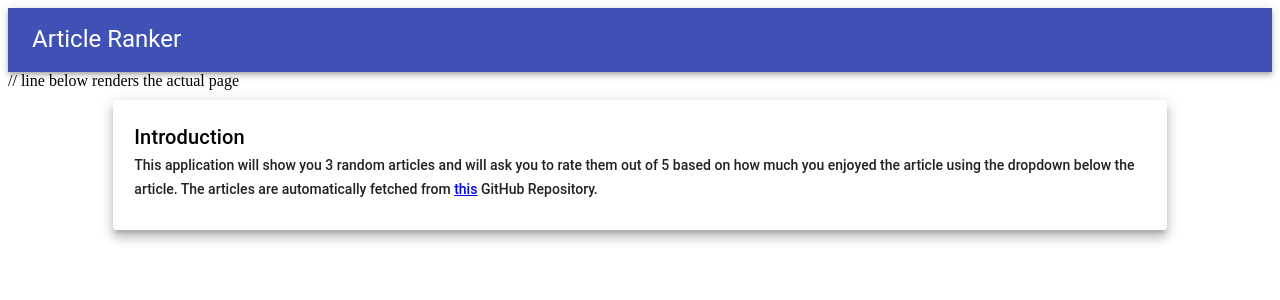
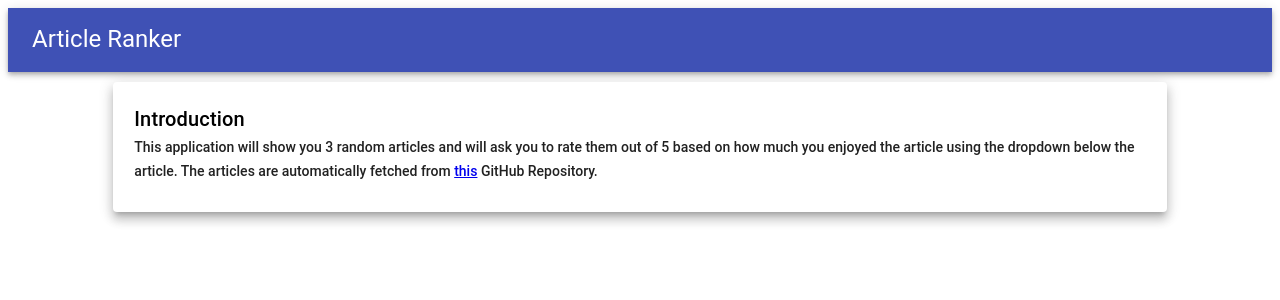
Before and after one commit to zayd62/bbc-news-coding-test, a React (Create React App) app: page / in a window 1280 px wide. Shown: the top 300 px of the page. Built offline with nearby package versions, Linux system fonts and the light colour scheme; no server answers.

Commit message:
added comments to each file

```diff
--- a/src/Components/App.js
+++ b/src/Components/App.js
@@ -8,7 +8,7 @@ class App extends Component{
         return <Fragment>
             {/* the line below renders the header  */}
             <Header title="Article Ranker"/>
-            // line below renders the actual page
+            {/*line below renders the actual page */}
             <Information />
         </Fragment>
     }
--- a/src/Components/Layouts/GridLayout.js
+++ b/src/Components/Layouts/GridLayout.js
@@ -1,6 +1,6 @@
 import React, { Component, Fragment } from 'react'
 import Grid from '@material-ui/core/Grid'
-
+// this creates a grid layout so it is centered on a big screen with white space all around
 export default class extends Component {
     render() {
         return <Fragment>
@@ -8,6 +8,7 @@ export default class extends Component {
                 <Grid item sm={1}>
                 </Grid>
                 <Grid item sm={10}>
+                {/* the component to render centered */}
                     {this.props.comp}
                 </Grid>
                 <Grid item sm={1}>
--- a/src/Components/Layouts/Header.js
+++ b/src/Components/Layouts/Header.js
@@ -3,14 +3,13 @@ import AppBar from '@material-ui/core/AppBar';
 import Toolbar from '@material-ui/core/Toolbar';
 import Typography from '@material-ui/core/Typography';
 
-// import { AppBar, Toolbar, Typography} from '@material-ui/core/'
-
+// this defines a header with the text of the header as a prop
 export default props =>
     <AppBar position="static">
         <Toolbar>
             <Typography variant="h5" color="inherit">
                 {props.title}
-                {/* defined in app.js */}
+                {/* the title to show in the header defined in app.js as a prop */}
             </Typography>
         </Toolbar>
     </AppBar>
```
Also changed, not shown: src/Components/Article/ArticleBody.js (+10 -1 lines), src/Components/Article/index.js (+21 -2 lines).
